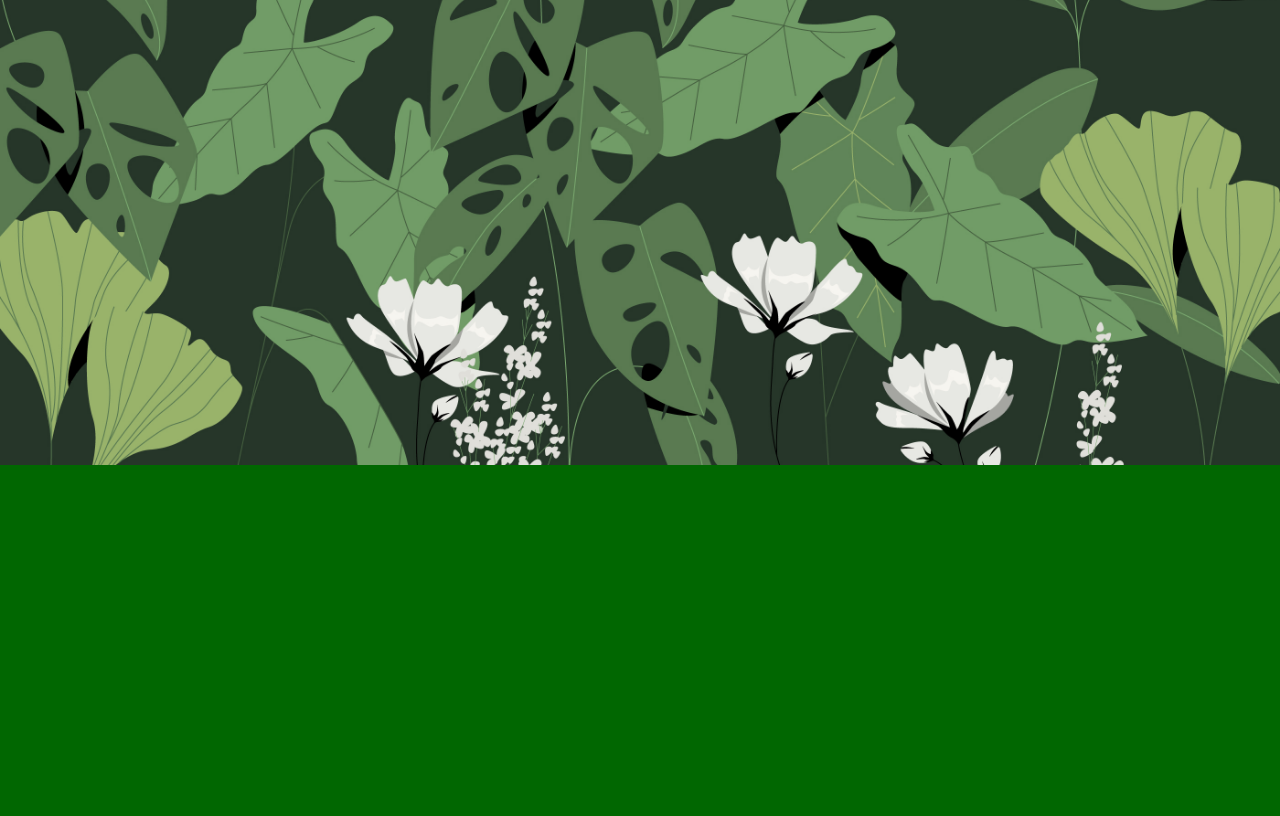
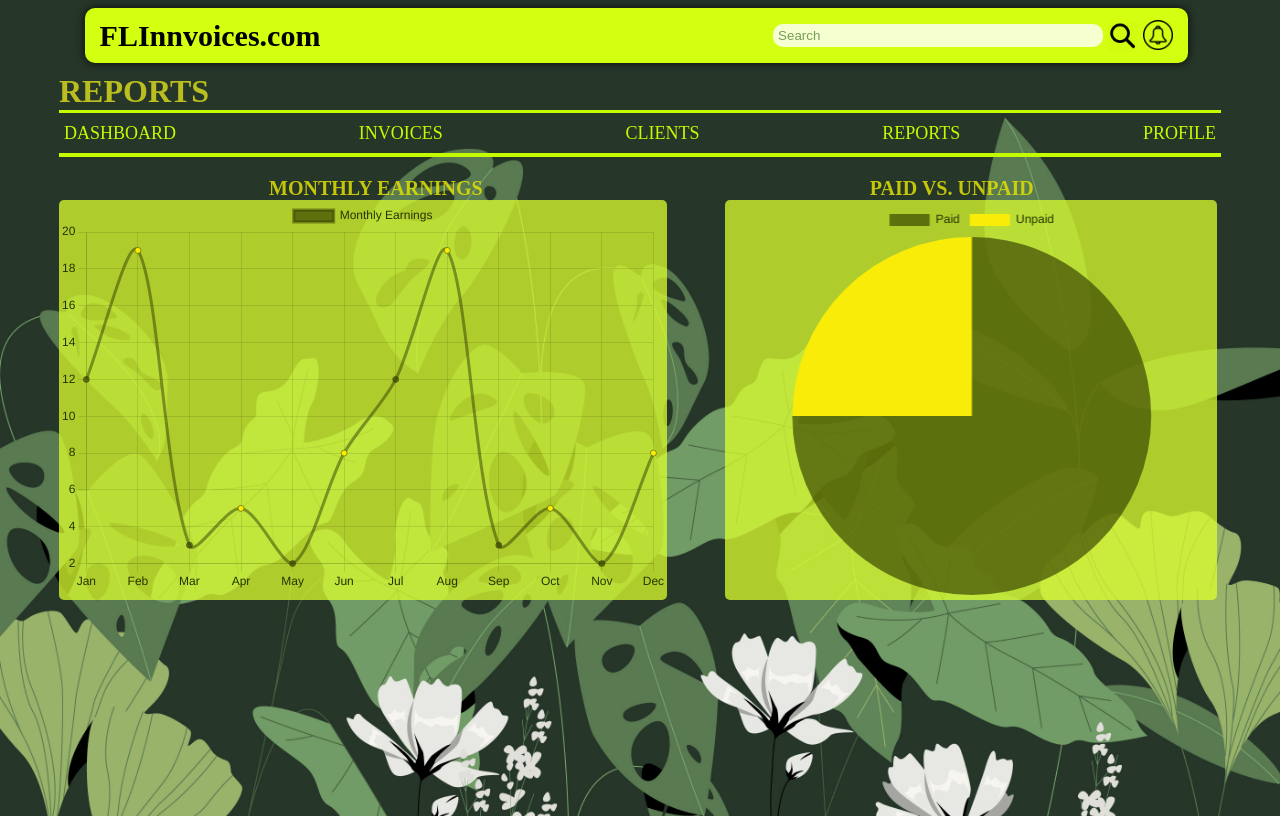
Before and after one commit to javonm63/Portfolio-P2, a React (Vite) app in the folder P2-frontend/: page /fl/reports in a window 1280 px wide. Before the commit this address had no page. Built offline with nearby package versions, Linux system fonts and the light colour scheme.

Commit message:
frontend update: monthly earnings graph and paid vs unpaid chart and styles added

```diff
--- a/P2-frontend/src/App.jsx
+++ b/P2-frontend/src/App.jsx
@@ -4,6 +4,7 @@ import './App.css'
 import FlDashboard from './pages/fl-dashboard.jsx'
 import FlInvoices from './pages/fl-invoices.jsx'
 import FlClients from './pages/fl-clients.jsx'
+import FlReports from './pages/fl-reports.jsx'
 
 function App() {
   return (
@@ -12,13 +13,13 @@ function App() {
         <Link to="/fl/dashboard"></Link>
         <Link to="/fl/invoices"></Link>
         <Link to="/fl/clients"></Link>
-        {/* <Link to="/fl/reports"></Link> */}
+        <Link to="/fl/reports"></Link>
       </nav>
       <Routes>
         <Route path="/fl/dashboard" element={<FlDashboard />}></Route>
         <Route path="/fl/invoices" element={<FlInvoices />}></Route>
         <Route path="/fl/clients" element={<FlClients />}></Route>
-        {/* <Route path="/fl/reports" element={<FlReports />}></Route> */}
+        <Route path="/fl/reports" element={<FlReports />}></Route>
       </Routes>
     </div>
   )
--- /dev/null
+++ b/P2-frontend/src/components/pieGraph.jsx
@@ -0,0 +1,74 @@
+import {React, useEffect} from 'react'
+import { Pie } from 'react-chartjs-2'
+import {Chart as ChartJs, CategoryScale, LinearScale, PointElement, LineElement, Title, Tooltip, Legend, scales} from 'chart.js/auto'
+import '../styles/pieGraphCard.css'
+import { searhbarHooks, showGraph } from '../hooks/fl-dashboardHooks.jsx'
+
+ChartJs.register(
+    CategoryScale,
+    LinearScale,
+    PointElement,
+    LineElement,
+    Title,
+    Tooltip,
+    Legend
+)
+function PieGraphCard() {
+    const data2 = {
+        labels: ['Paid', 'Unpaid'],
+        datasets: [
+            {
+                label: 'Paid vs. Unpaid',
+                data: [75, 25],
+                borderColor: "rgba(45, 55, 0, 0)",
+                backgroundColor: ["rgba(54, 66, 0, 0.67)", "rgba(248, 236, 8, 1)"],
+                tension: 0.3,
+            },
+        ],
+    }
+    const options = {
+        responsive: true,
+        maintainAspectRatio: false,
+        plugins: {
+            legend: {
+                position: 'top',
+                labels: {
+                    color: "rgba(40, 52, 1, 1)",
+                },
+            },
+            title: {
+                display: false,
+            },
+        },
+        scales: false
+    }
+
+    const screenWidthHook = searhbarHooks()
+    const screenWidth = screenWidthHook.screenWidth
+    const setScreenWidth = screenWidthHook.setScreenWidth
+    const showGraphs = showGraph()
+    const showLineGraph = showGraphs.showLineGraph
+    const setShowLineGraph = showGraphs.setShowLineGraph
+    useEffect(() => {
+        const resizeScreen = () => {setScreenWidth(window.innerWidth)}
+        window.addEventListener('resize', resizeScreen)
+        return () => window.removeEventListener('resize', resizeScreen)
+    })
+    useEffect(() => {
+        if (screenWidth > 1030) {
+            setShowLineGraph(true)
+            return
+        } else {
+            setShowLineGraph(false)
+            return
+        }
+    })
+
+    return (
+        <div className='pie-chart-container'>
+            <Pie data={data2} options={options} />
+        </div>
+    )
+}
+
+export default PieGraphCard
--- /dev/null
+++ b/P2-frontend/src/components/reportsGraphCard.jsx
@@ -0,0 +1,94 @@
+import {React, useEffect} from 'react'
+import { Bar, Line } from 'react-chartjs-2'
+import {Chart as ChartJs, CategoryScale, LinearScale, PointElement, LineElement, Title, Tooltip, Legend, scales} from 'chart.js/auto'
+import '../styles/reportsGraphCard.css'
+import { searhbarHooks, showGraph } from '../hooks/fl-dashboardHooks.jsx'
+
+ChartJs.register(
+    CategoryScale,
+    LinearScale,
+    PointElement,
+    LineElement,
+    Title,
+    Tooltip,
+    Legend
+)
+function ReportsGraphCard() {
+    const data = {
+        labels: ['Jan', 'Feb', 'Mar','Apr', 'May', 'Jun','Jul', 'Aug', 'Sep','Oct', 'Nov', 'Dec'],
+        datasets: [
+            {
+                label: 'Monthly Earnings',
+                data: [12, 19, 3, 5, 2, 8, 12, 19, 3, 5, 2, 8],
+                borderColor: "rgba(45, 55, 0, 0.47)",
+                backgroundColor: ["rgba(54, 66, 0, 0.67)", "rgba(248, 236, 8, 1)"],
+                tension: 0.3,
+            },
+        ],
+    }
+
+    const options = {
+        responsive: true,
+        maintainAspectRatio: false,
+        plugins: {
+            legend: {
+                position: 'top',
+                labels: {
+                    color: "rgba(40, 52, 1, 1)",
+                },
+            },
+            title: {
+                display: false,
+            },
+        },
+        scales: {
+            x: {
+                ticks: {
+                    color: "rgba(40, 52, 1, 1)"
+                },
+            },
+            y: {
+                ticks: {
+                    color: "rgba(40, 52, 1, 1)"
+                },
+                title: {
+                    color: "rgba(40, 52, 1, 1)",
+                },
+            },
+        },
+    }
+
+    const screenWidthHook = searhbarHooks()
+    const screenWidth = screenWidthHook.screenWidth
+    const setScreenWidth = screenWidthHook.setScreenWidth
+    const showGraphs = showGraph()
+    const showLineGraph = showGraphs.showLineGraph
+    const setShowLineGraph = showGraphs.setShowLineGraph
+    useEffect(() => {
+        const resizeScreen = () => {setScreenWidth(window.innerWidth)}
+        window.addEventListener('resize', resizeScreen)
+        return () => window.removeEventListener('resize', resizeScreen)
+    })
+    useEffect(() => {
+        if (screenWidth > 1030) {
+            setShowLineGraph(true)
+            return
+        } else {
+            setShowLineGraph(false)
+            return
+        }
+    })
+
+    return (
+        <div className='reportsGraphCard-cont'>
+            <div className='reportGraph-container' style={{display: showLineGraph ? 'none' : 'flex'}}>
+                <Bar data={data} options={options} />
+            </div>
+            <div className='report2Graph-container' style={{display: showLineGraph ? 'flex' : 'none'}}>
+                <Line data={data} options={options} />
+            </div>
+        </div>
+    )
+}
+
+export default ReportsGraphCard
--- /dev/null
+++ b/P2-frontend/src/pages/fl-reports.jsx
@@ -0,0 +1,38 @@
+import '../styles/fl-reports.css'
+import {navbarHooks} from "../hooks/fl-dashboardHooks.jsx";
+import Searchbar from "../components/searchbar.jsx";
+import WebNavbar from "../components/webNav.jsx";
+import ReportsGraphCard from '../components/reportsGraphCard.jsx';
+import PieGraphCard from '../components/pieGraph.jsx';
+
+function FlReports() {
+    const navbarHook = navbarHooks()
+    const showWebNav = navbarHook.showWebNav
+    const setShowWebNav = navbarHook.setShowWebNav
+    const sideNav = navbarHook.sideNav
+    const setSideNav = navbarHook.setSideNav
+
+    return (
+        <div className='flReports-page-container'>
+            <Searchbar sideNav={sideNav} setSideNav={setSideNav} setShowWebNav={setShowWebNav} />
+            <div className="page-title-container">
+                <h1 className="page-titles">REPORTS</h1>
+            </div>
+            <WebNavbar showWebNav={showWebNav} />
+            <div className='reports-subtitles-container'>
+                <h2 id="monthly-title" className="reports-page-sub-titleL">MONTHLY EARNINGS</h2>
+                <h2 id="PvsUP-title" className="reports-page-sub-titleR">PAID VS. UNPAID</h2>
+            </div>
+            <div className='reports-main-container'>
+                <div className='reports-left-container'>
+                    <ReportsGraphCard />
+                </div>
+                <div className='reports-right-container'>
+                    <PieGraphCard />
+                </div>
+            </div>
+        </div>
+    )
+}
+
+export default FlReports
--- /dev/null
+++ b/P2-frontend/src/styles/fl-reports.css
@@ -0,0 +1,76 @@
+.flReports-page-container {
+    height: 100vh;
+}
+.reports-subtitles-container {
+    margin-top: 20px;
+    width: 90vw;
+    display: flex;
+    align-items: center;
+    justify-content: space-between;
+    color: rgba(225, 225, 2, 0.842);
+}
+.reports-page-sub-titleL {
+    margin: 0;
+    width: 55%;
+    font-size: 20px;
+    text-align: center;
+}
+.reports-page-sub-titleR {
+    margin: 0;
+    width: 45%;
+    font-size: 20px;
+    text-align: center;
+}
+#PvsUP-title-mob {
+    margin: 0;
+    width: 45%;
+    font-size: 20px;
+    text-align: center;
+    display: none;
+    color: rgba(225, 225, 2, 0.842);
+}
+.reports-main-container {
+    width: 90.5vw;
+    height: 50vh;
+    display: flex;
+    align-items: center;
+    justify-content: space-between;
+}
+.reports-left-container {
+    border-radius: 5px;
+    width: 52.5%;
+    height: 100%;
+    background-color: rgba(220, 255, 47, 0.752);
+}
+.reports-right-container {
+    display: flex;
+    align-items: center;
+    justify-content: center;
+    border-radius: 5px;
+    width: 42.5%;
+    height: 100%;
+    background-color: rgba(220, 255, 47, 0.752);
+}
+
+@media screen and (max-width: 420px) {
+    .reports-main-container {
+        height: 75vh;
+        flex-direction: column;
+        gap: 5%;
+    }
+    .reports-left-container {
+        width: 100%;
+    }
+    .reports-right-container {
+        width: 100%;
+    }
+    #PvsUP-title {
+        display: none;
+    }
+    #monthly-title {
+        width: 90vw;
+    }
+    #PvsUP-title-mob {
+        display: flex;
+    }
+}
--- /dev/null
+++ b/P2-frontend/src/styles/pieGraphCard.css
@@ -0,0 +1,4 @@
+.pie-chart-container {
+    height: 98%;
+    width: 85%;
+}
--- /dev/null
+++ b/P2-frontend/src/styles/reportsGraphCard.css
@@ -0,0 +1,10 @@
+.reportsGraphCard-cont {
+    width: 100%;
+    height: 100%;
+}
+.reportGraph-container {
+    height: 98%;
+}
+.report2Graph-container {
+    height: 98%;
+}
```
